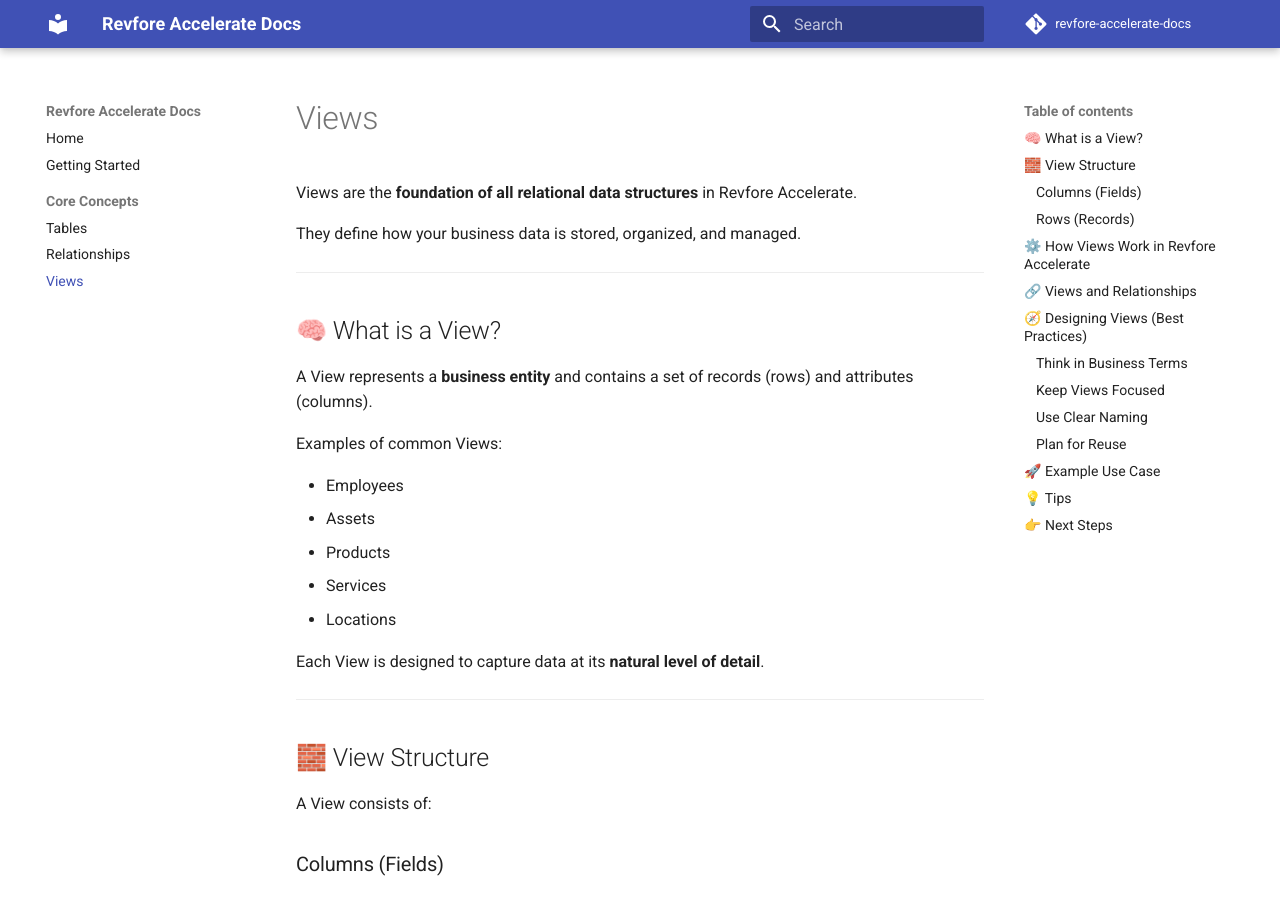
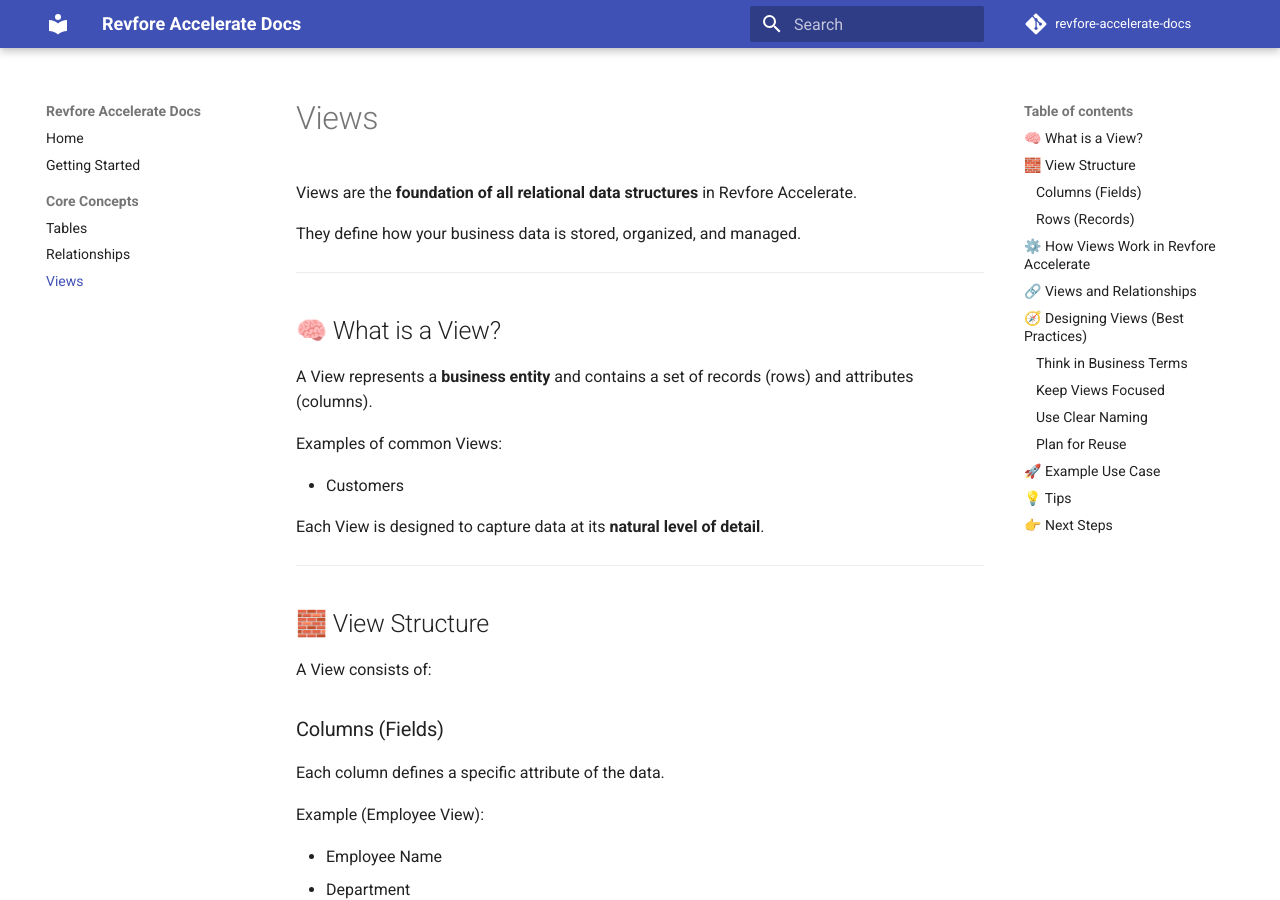
Before and after one commit to revfore/revfore-accelerate-docs, an MkDocs documentation site: the page built from docs/concepts/views.md, in a window 1280 px wide and 900 px high. Built offline with MkDocs 1.6.1 and Material for MkDocs 9.7.7, drawn with Linux system fonts in a browser that asks for light colours; comment, search, counter and statistics services are not loaded; the version menu is left out.

Commit message:
Update docs

```diff
--- a/docs/concepts/views.md
+++ b/docs/concepts/views.md
@@ -16,11 +16,7 @@ A View represents a **business entity** and contains a set of records (rows) and
 
 Examples of common Views:
 
-- Employees
-- Assets
-- Products
-- Services
-- Locations
+- Customers
 
 Each View is designed to capture data at its **natural level of detail**.
 
```
Also changed, not shown: site/concepts/relationships/index.html, site/concepts/views/index.html, site/search/search_index.json.
